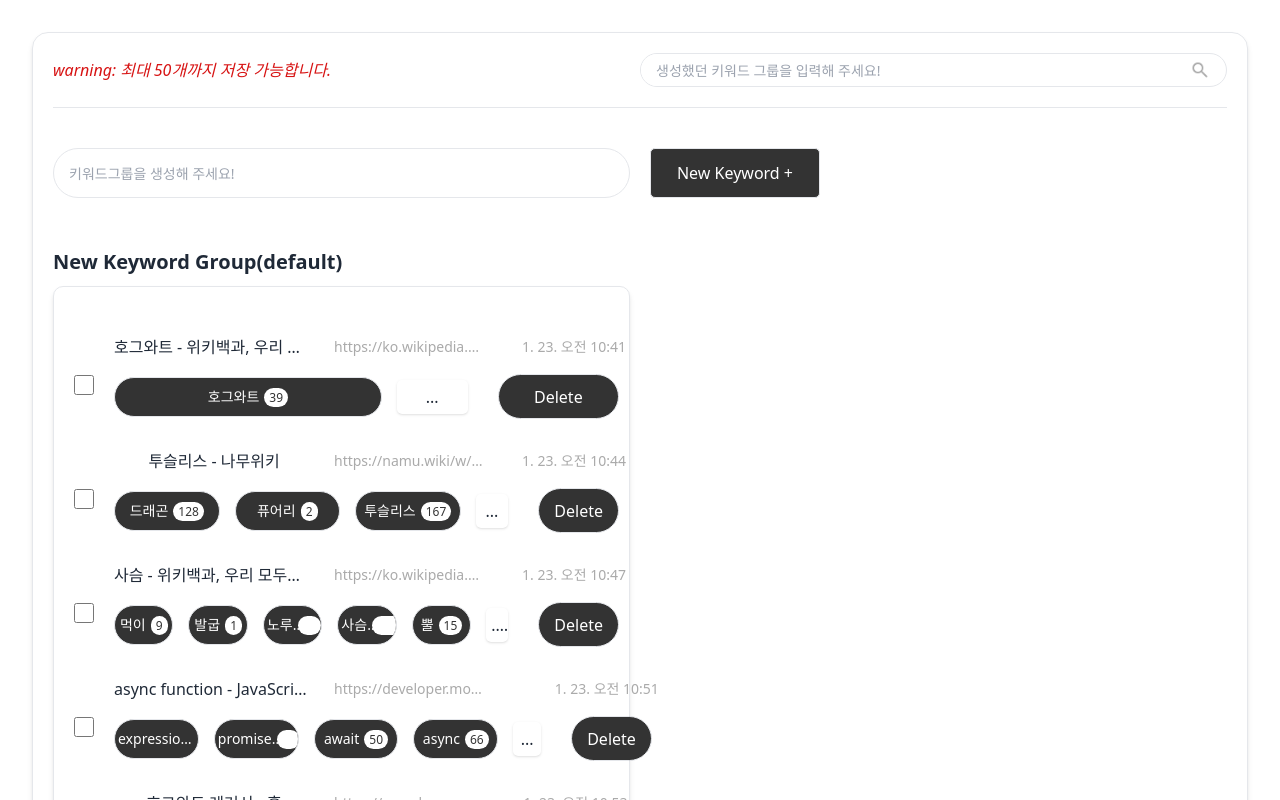
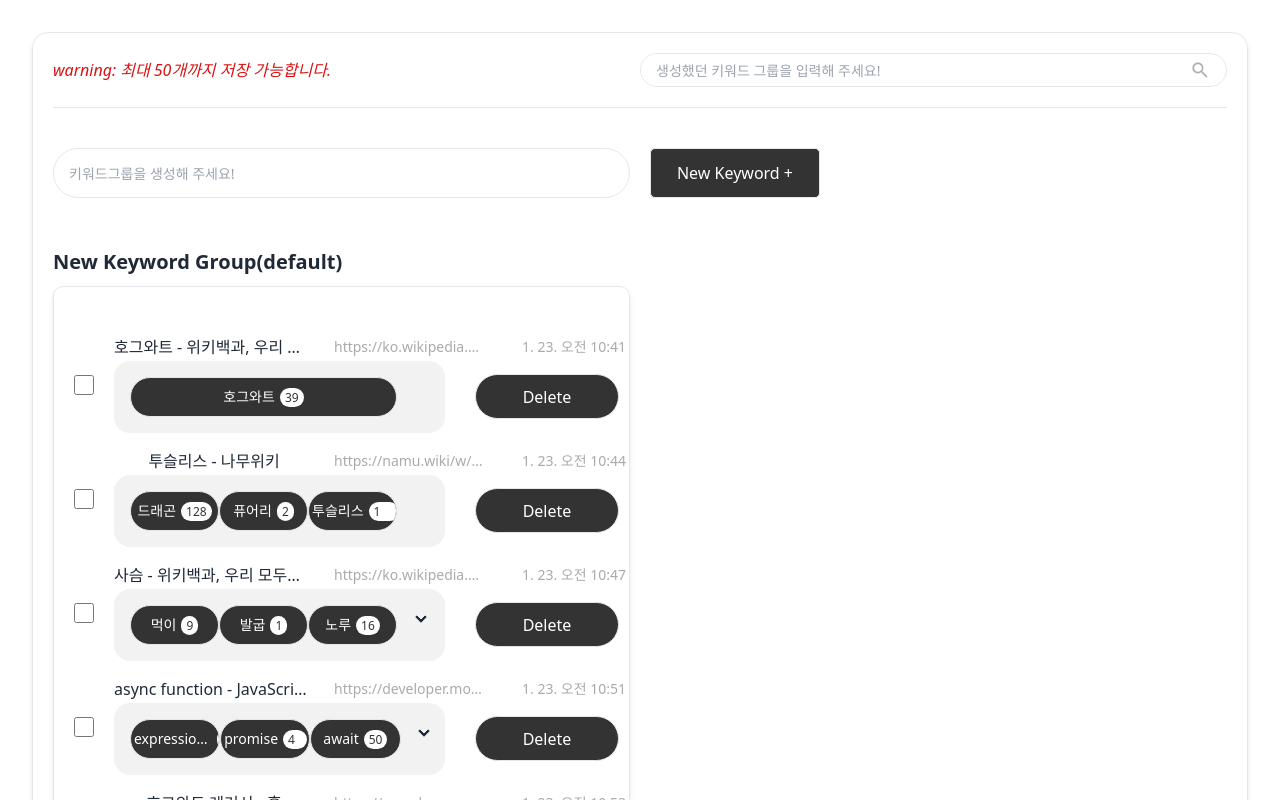
Before and after one commit to mpnisck/sticky-searcher-website-mirror, a React (Vite) app: page / in a window 1280 px wide. Shown: the top 800 px of the page. Built offline with nearby package versions, Linux system fonts and the light colour scheme.

Commit message:
feat: 다수 키워드 show/hide  토글 기능

```diff
--- a/src/History/HistoryItem.jsx
+++ b/src/History/HistoryItem.jsx
@@ -1,7 +1,6 @@
 import PropTypes from "prop-types";
 
 import DeleteButton from "../shared/DeleteButton";
-import SearchKeyword from "./SearchKeyword";
 import SearchUrl from "./SearchUrl";
 import { TotalKeywordButton } from "./TotalKeywordButton";
 
@@ -31,16 +30,7 @@ export default function HistoryItem({ history, onDragStart }) {
           />
         </div>
         <div className="flex justify-center items-center gap-[15px]">
-          {history.keywords.map(({ keyword, count }, index) => {
-            return (
-              <SearchKeyword
-                key={index}
-                keyword={keyword}
-                count={count}
-              />
-            );
-          })}
-          <TotalKeywordButton />
+          <TotalKeywordButton history={history} />
           <DeleteButton />
         </div>
       </div>
--- a/src/History/TotalKeywordButton.jsx
+++ b/src/History/TotalKeywordButton.jsx
@@ -1,13 +1,47 @@
 import PropTypes from "prop-types";
 
-export function TotalKeywordButton({ keyword = "..." }) {
+import SearchKeyword from "./SearchKeyword";
+
+export function TotalKeywordButton({ history }) {
+  const numberOfKeywords = history.keywords.length;
+
   return (
-    <button className="w-[25%] truncate shadow p-[5px] rounded-[5px]">
-      {keyword}
-    </button>
+    <div
+      className={`${numberOfKeywords > 3 ? "collapse collapse-arrow bg-base-200" : "collapse bg-base-200"}`}
+    >
+      <input type="checkbox" />
+      <div className="collapse-title flex">
+        {history.keywords.map(({ keyword, count }, index) => {
+          return (
+            index < 3 && (
+              <SearchKeyword
+                key={index}
+                keyword={keyword}
+                count={count}
+              />
+            )
+          );
+        })}
+      </div>
+      <div className="collapse-content">
+        <div className="flex">
+          {history.keywords.map(({ keyword, count }, index) => {
+            return (
+              index >= 3 && (
+                <SearchKeyword
+                  key={index}
+                  keyword={keyword}
+                  count={count}
+                />
+              )
+            );
+          })}
+        </div>
+      </div>
+    </div>
   );
 }
 
 TotalKeywordButton.propTypes = {
-  keyword: PropTypes.func,
+  history: PropTypes.object,
 };
```
